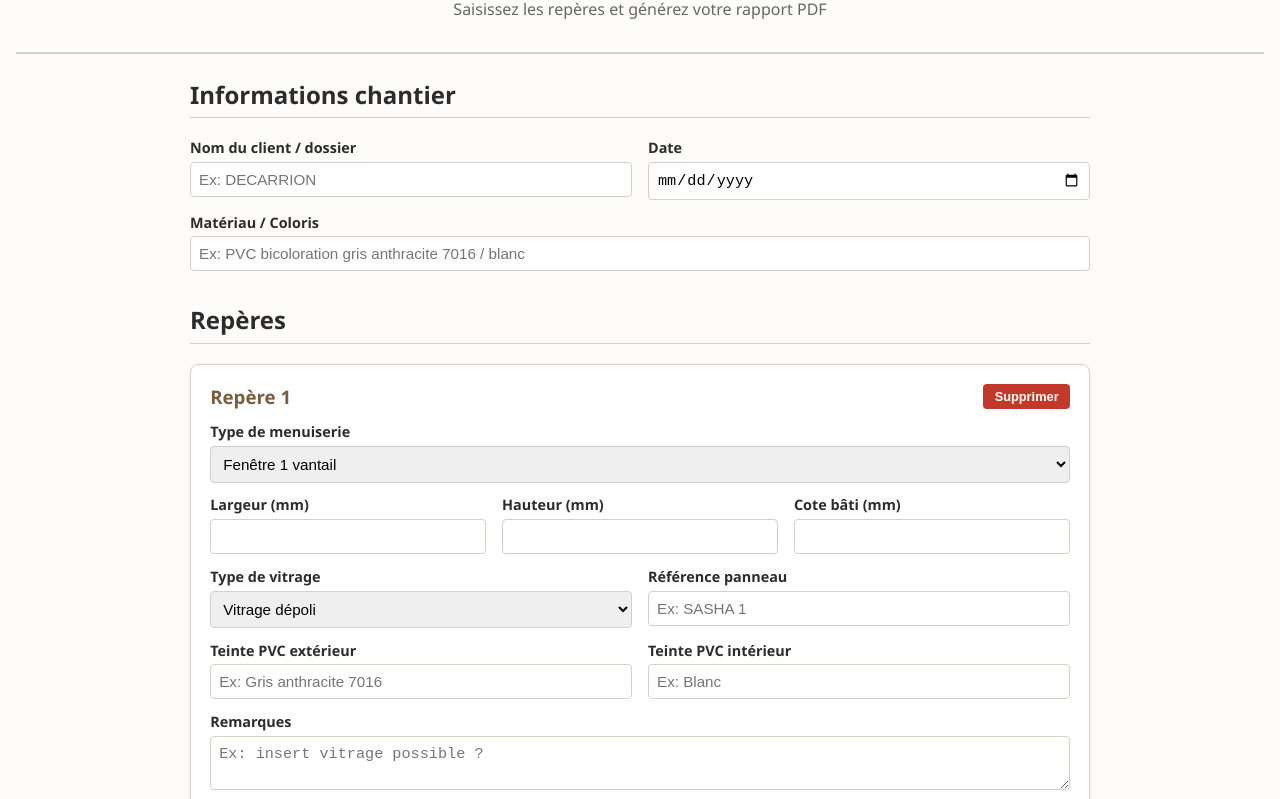
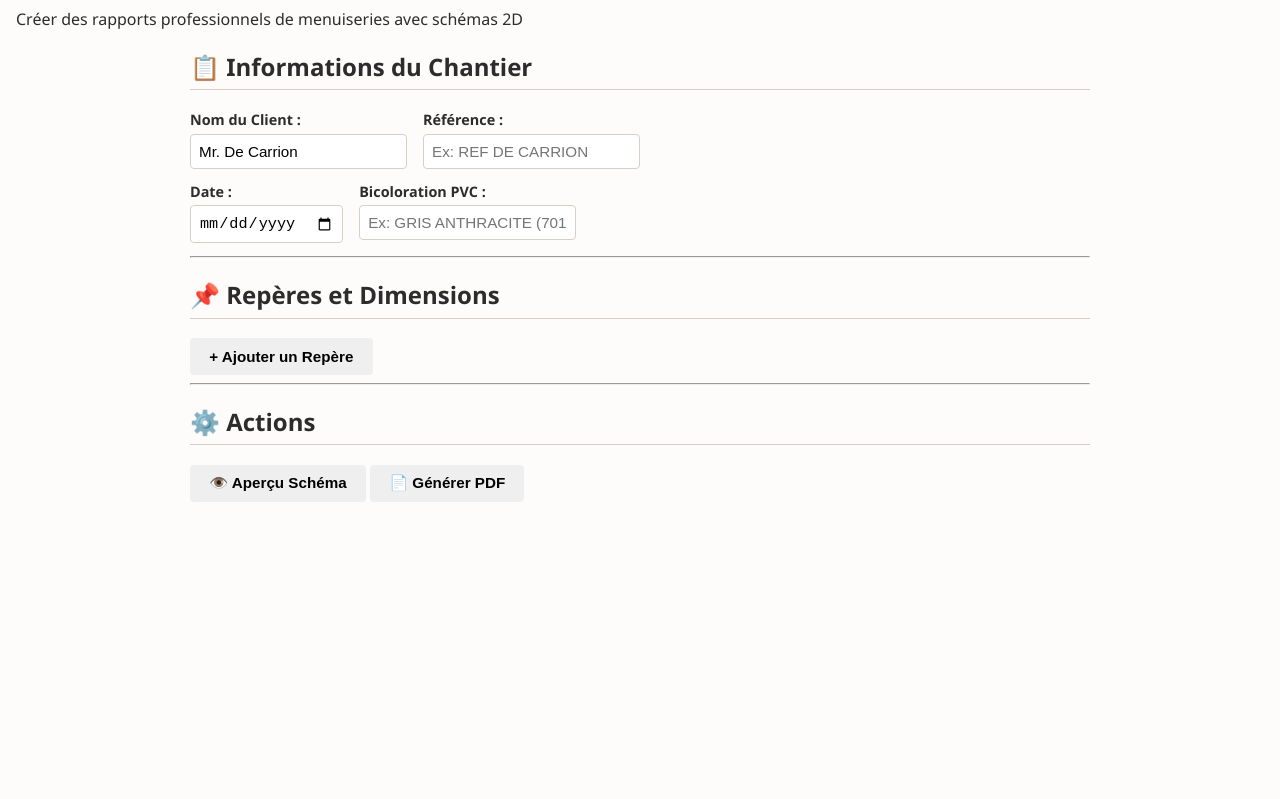
Before and after one commit to ElieRod/cotes-menuiserie, a plain HTML site: page index.html in a window 1280 px wide. Shown: the part 78-877 px from the top of the page. After the commit the page ends 800 px from the top, so only its background shows below. Drawn offline with nearby package versions, Linux system fonts and the light colour scheme.

Commit message:
Améliorer l'interface avec formulaire avancé pour cotes menuiseries

```diff
--- a/index.html
+++ b/index.html
@@ -3,105 +3,71 @@
 <head>
     <meta charset="UTF-8">
     <meta name="viewport" content="width=device-width, initial-scale=1.0">
-<title>Cotes Menuiserie</title>
+    <title>Cotes Menuiserie - Générateur de Rapports</title>
     <link rel="stylesheet" href="style.css">
 </head>
 <body>
-  <header class="app-header">
-    <h1>Rapport de Cotes Menuiserie</h1>
-    <p class="subtitle">Saisissez les repères et générez votre rapport PDF</p>
+    <div class="container">
+        <header>
+            <h1>📐 Générateur de Cotes Menuiserie</h1>
+            <p>Créer des rapports professionnels de menuiseries avec schémas 2D</p>
         </header>
 
         <main>
-    <section class="chantier-info">
-      <h2>Informations chantier</h2>
+            <div class="form-section">
+                <h2>📋 Informations du Chantier</h2>
+
                 <div class="form-row">
-        <label>Nom du client / dossier
-          <input type="text" id="nomClient" placeholder="Ex: DECARRION">
-        </label>
-        <label>Date
-          <input type="date" id="dateRapport">
-        </label>
+                    <div class="form-group">
+                        <label for="clientName">Nom du Client :</label>
+                        <input type="text" id="clientName" placeholder="Ex: Mr. De Carrion" value="Mr. De Carrion">
                     </div>
-      <div class="form-row">
-        <label>Matériau / Coloris
-          <input type="text" id="materiauColoris" placeholder="Ex: PVC bicoloration gris anthracite 7016 / blanc">
-        </label>
-      </div>
-    </section>
 
-    <section class="reperes-section">
-      <h2>Repères</h2>
-      <div id="reperesContainer"></div>
-      <button id="ajouterRepere" type="button">+ Ajouter un repère</button>
-    </section>
-
-    <section class="actions">
-      <button id="genererPdf" type="button">Générer le rapport PDF</button>
-    </section>
-  </main>
-
-  <template id="repere-template">
-    <div class="repere-card">
-      <div class="repere-header">
-        <h3>Repère <span class="repere-numero"></span></h3>
-        <button type="button" class="supprimer-repere">Supprimer</button>
-      </div>
-      <div class="form-row">
-        <label>Type de menuiserie
-          <select class="type-menuiserie">
-            <option value="fenetre-1-vantail">Fenêtre 1 vantail</option>
-            <option value="fenetre-2-vantaux">Fenêtre 2 vantaux</option>
-            <option value="porte-fenetre-1-vantail">Porte-fenêtre 1 vantail</option>
-            <option value="porte-fenetre-2-vantaux">Porte-fenêtre 2 vantaux</option>
-            <option value="chassis-fixe">Châssis fixe</option>
-            <option value="coulissant">Coulissant</option>
-            <option value="autre">Autre</option>
-          </select>
-        </label>
-      </div>
-      <div class="form-row">
-        <label>Largeur (mm)
-          <input type="number" class="largeur" min="0">
-        </label>
-        <label>Hauteur (mm)
-          <input type="number" class="hauteur" min="0">
-        </label>
-        <label>Cote bâti (mm)
-          <input type="number" class="cote-bati" min="0">
-        </label>
-      </div>
-      <div class="form-row">
-        <label>Type de vitrage
-          <select class="type-vitrage">
-            <option value="depoli">Vitrage dépoli</option>
-            <option value="fixe-securite">Vitrage fixe sécurité</option>
-            <option value="clair">Vitrage clair</option>
-            <option value="plein">Plein (sans vitrage)</option>
-            <option value="autre">Autre</option>
-          </select>
-        </label>
-        <label>Référence panneau
-          <input type="text" class="reference-panneau" placeholder="Ex: SASHA 1">
-        </label>
-      </div>
-      <div class="form-row">
-        <label>Teinte PVC extérieur
-          <input type="text" class="teinte-exterieur" placeholder="Ex: Gris anthracite 7016">
-        </label>
-        <label>Teinte PVC intérieur
-          <input type="text" class="teinte-interieur" placeholder="Ex: Blanc">
-        </label>
-      </div>
-      <div class="form-row">
-        <label>Remarques
-          <textarea class="remarques" rows="2" placeholder="Ex: insert vitrage possible ?"></textarea>
-        </label>
+                    <div class="form-group">
+                        <label for="reference">Référence :</label>
+                        <input type="text" id="reference" placeholder="Ex: REF DE CARRION">
                     </div>
                 </div>
-  </template>
 
-  <script src="https://cdnjs.cloudflare.com/ajax/libs/jspdf/2.5.1/jspdf.umd.min.js"></script>
-  <script src="app.js"></script>
+                <div class="form-row">
+                    <div class="form-group">
+                        <label for="date">Date :</label>
+                        <input type="date" id="date">
+                    </div>
+
+                    <div class="form-group">
+                        <label for="bicoloration">Bicoloration PVC :</label>
+                        <input type="text" id="bicoloration" placeholder="Ex: GRIS ANTHRACITE (7016) ext. / Blanc int.">
+                    </div>
+                </div>
+
+                <hr>
+
+                <h2>📌 Repères et Dimensions</h2>
+
+                <div id="reperesToabs" class="reperes-container">
+                    <!-- Les repères seront ajoutés dynamiquement -->
+                </div>
+
+                <button id="addRepereBtn" class="btn btn-secondary">+ Ajouter un Repère</button>
+
+                <hr>
+
+                <h2>⚙️ Actions</h2>
+                <button id="previewBtn" class="btn btn-primary">👁️ Aperçu Schéma</button>
+                <button id="generatePdfBtn" class="btn btn-success">📄 Générer PDF</button>
+            </div>
+
+            <div id="previewSection" class="preview-section" style="display:none;">
+                <h2>Aperçu du Schéma</h2>
+                <button id="closePreviewBtn" class="btn btn-secondary" style="margin-bottom: 15px;">✕ Fermer</button>
+                <div id="schemaContainer"></div>
+            </div>
+        </main>
+    </div>
+
+    <!-- Bibliothèques pour PDF -->
+    <script src="https://cdnjs.cloudflare.com/ajax/libs/html2pdf.js/0.10.1/html2pdf.bundle.min.js"></script>
+    <script src="script.js"></script>
 </body>
 </html>
```
Lines whose indentation alone changed are shown as unchanged.
